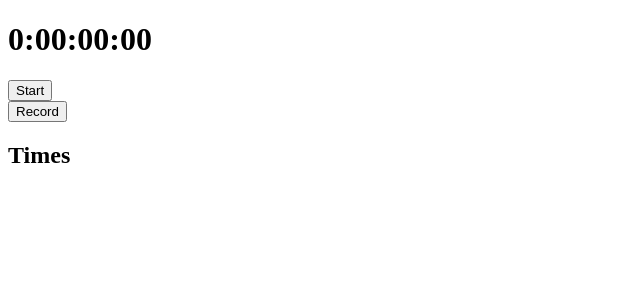
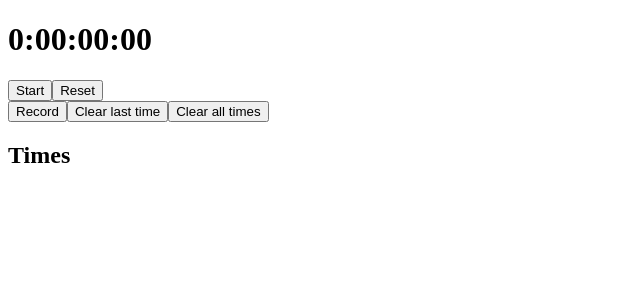
Before and after one commit to ResistingGuide4/Race-Manager, a Next.js app: page /race-recorder in a window 1280 px wide. Shown: the top 300 px of the page, without its empty margins (0-640 px from the left). Built offline with nearby package versions, Linux system fonts and the light colour scheme.

Commit message:
Adding clear last time and clear all times buttons

```diff
--- a/src/components/RaceTimes.js
+++ b/src/components/RaceTimes.js
@@ -1,28 +1,47 @@
 import { useState } from "react";
-function RaceTimes( {hours, minutes, seconds, milliseconds} ) {
+function RaceTimes({ hours, minutes, seconds, milliseconds }) {
+  const [times, setTimes] = useState([]);
 
-  const [times, setTimes] = useState([]);
+  function clearLastTime() {
+    setTimes(times.slice(0, times.length - 1));
+  }
+
+  function clearAllTimes() {
+    setTimes([]);
+  }
+
   function recordTime() {
     const insertAt = times.length; // Could be any index
     const nextTimes = [
       // Items before the insertion point:
       ...times.slice(0, insertAt),
       // New item:
-          `${hours}:${minutes.toString().padStart(2, "0")}:${seconds.toString().padStart(2, "0")}:${milliseconds.toString().padStart(2, "0")}`,
+      `${hours}:${minutes.toString().padStart(2, "0")}:${seconds
+        .toString()
+        .padStart(2, "0")}:${milliseconds.toString().padStart(2, "0")}`,
       // Items after the insertion point:
-        ...times.slice(insertAt)
+      ...times.slice(insertAt),
     ];
     setTimes(nextTimes);
   }
   return (
     <>
-          <button onClick={recordTime}>Record</button>
+      <>
+        <button onClick={recordTime}>Record</button><button onClick={clearLastTime}>Clear last time</button><button onClick={clearAllTimes}>Clear all times</button>
+      </>
       <h2>Times</h2>
-          <div>{times.map((record, recordIndex) => {
-            return <div key={recordIndex}><b>{recordIndex+1}: </b>{record}</div>
-          })}</div>
+      <div>
+        {times.map((record, recordIndex) => {
+          return (
+            <div key={recordIndex}>
+              <b>{recordIndex + 1}: </b>
+              {record}
+            </div>
+          );
+        })}
+      </div>
     </>
-  )
+  );
 }
 
 export default RaceTimes;
--- a/src/pages/race-recorder.js
+++ b/src/pages/race-recorder.js
@@ -5,9 +5,15 @@ import RaceTimes from '../components/RaceTimes';
 function RaceRecorder() {
 		const [currentTime, setTime] = useState(0);
 		const [isTimerRunning, setIsTimerRunning] = useState(false);
+		let needResetTimes = false;
 
 		function startAndStop() {
 				setIsTimerRunning(!isTimerRunning);
+		}
+
+		function resetTimer() {
+				setTime(0);
+				setIsTimerRunning(false);
 		}
 
 		useEffect(() => {
@@ -28,6 +34,7 @@ function RaceRecorder() {
 						<h1 id='stopWatch'>{`${hours}:${minutes.toString().padStart(2, "0")}:${seconds.toString().padStart(2, "0")}:${milliseconds.toString().padStart(2, "0")}`}</h1>
 						<div>
 								{isTimerRunning ? <button onClick={startAndStop}>Stop</button> : <button onClick={startAndStop}>Start</button>}
+							<button onClick={resetTimer}>Reset</button>
 						</div>
 						<RaceTimes hours={hours} minutes={minutes} seconds={seconds} milliseconds={milliseconds} />
 				</>
```
Also changed, not shown: 2 other files (tests, documents, lock files or other folders). Lines whose indentation alone changed are shown as unchanged.
